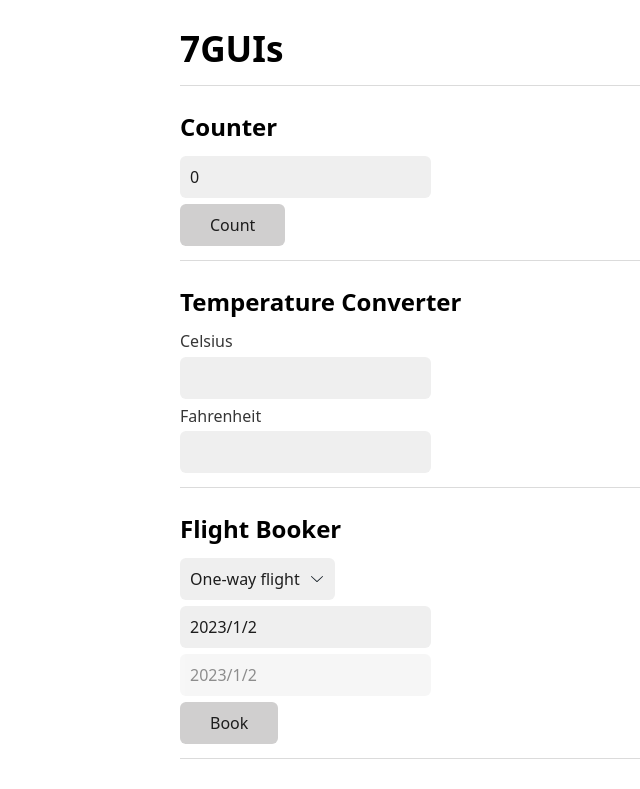
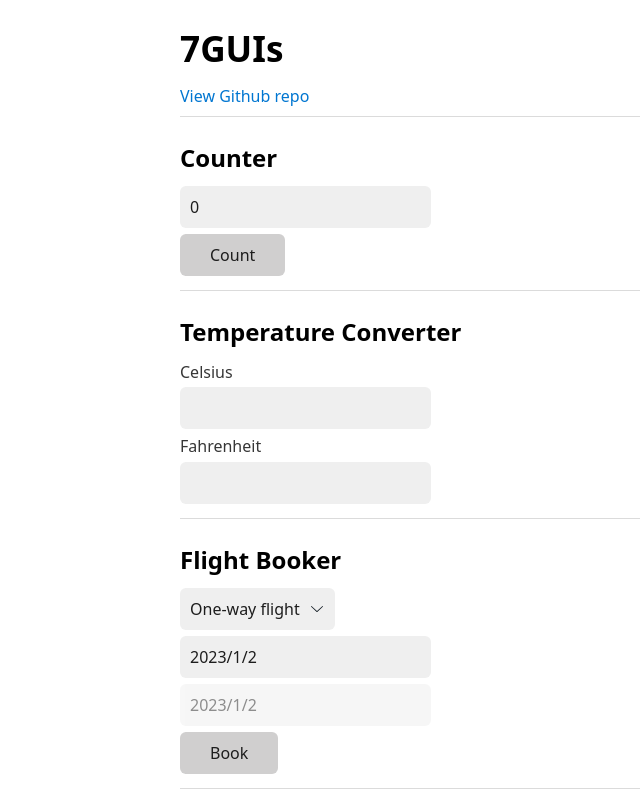
Before and after one commit to vangelov/7GUIs, a React (Create React App) app: page / in a window 1280 px wide. Shown: the top 789 px of the page, without its empty margins (70-710 px from the left). Built offline with nearby package versions, Linux system fonts and the light colour scheme; the HTML template or start-up script is replaced by a standard one.

Commit message:
Add README and link to Github

```diff
--- a/src/App.tsx
+++ b/src/App.tsx
@@ -12,6 +12,13 @@ function App() {
   return (
     <div>
       <h1>7GUIs</h1>
+      <a
+        target="_blank"
+        rel="noreferrer"
+        href="https://github.com/vangelov/7GUIs"
+      >
+        View Github repo
+      </a>
       <hr />
       <Counter />
       <hr />
```
Also changed, not shown: 1 other file (tests, documents, lock files or other folders).
